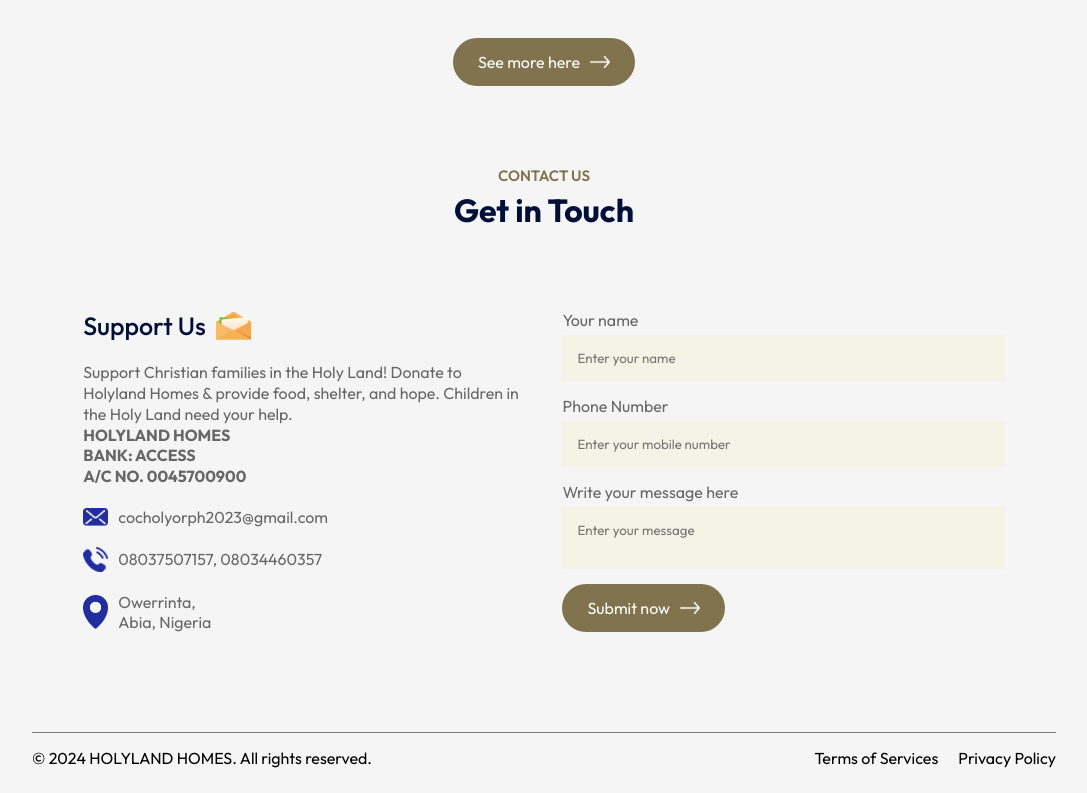
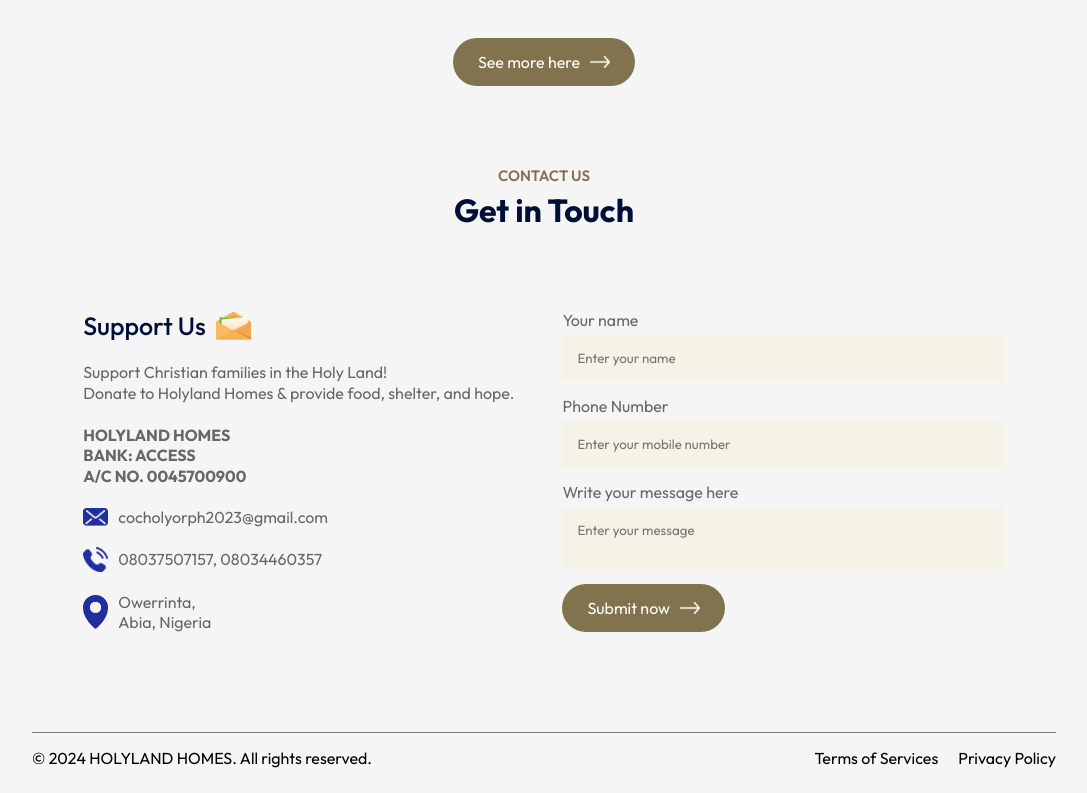
Before and after one commit to imchukwu/holylandhomes, a React (Vite) app: page / in a window 1280 px wide. Shown: the part 2663-3456 px from the top of the page, without its empty margins (96-1183 px from the left). Built offline with nearby package versions, Linux system fonts and the light colour scheme.

Commit message:
added more spaces

```diff
--- a/src/Components/Contact/Contact.jsx
+++ b/src/Components/Contact/Contact.jsx
@@ -39,12 +39,14 @@ const Contact = () => {
           Support Us <img src={msg_icon} alt="" />
         </h3>
         <p>
-          Support Christian families in the Holy Land! Donate to Holyland Homes
-          & provide food, shelter, and hope. Children in the Holy Land need your
-          help. <br />
-          <strong><p>HOLYLAND HOMES </p>
-          <p>BANK: ACCESS</p>
-          <p>A/C NO. 0045700900</p></strong>
+          Support Christian families in the Holy Land! <br />
+          Donate to Holyland Homes & provide food, shelter, and hope. <br />
+          <br />
+          <strong>
+            <p>HOLYLAND HOMES </p>
+            <p>BANK: ACCESS</p>
+            <p>A/C NO. 0045700900</p>
+          </strong>
         </p>
         <ul>
           <li>
```
